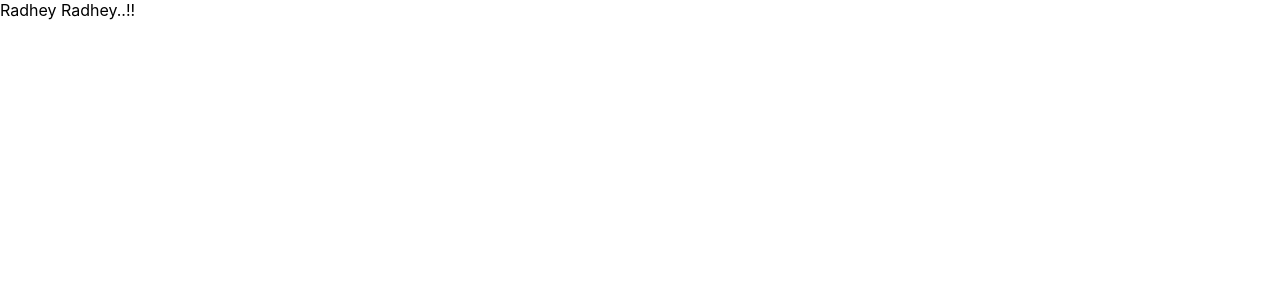
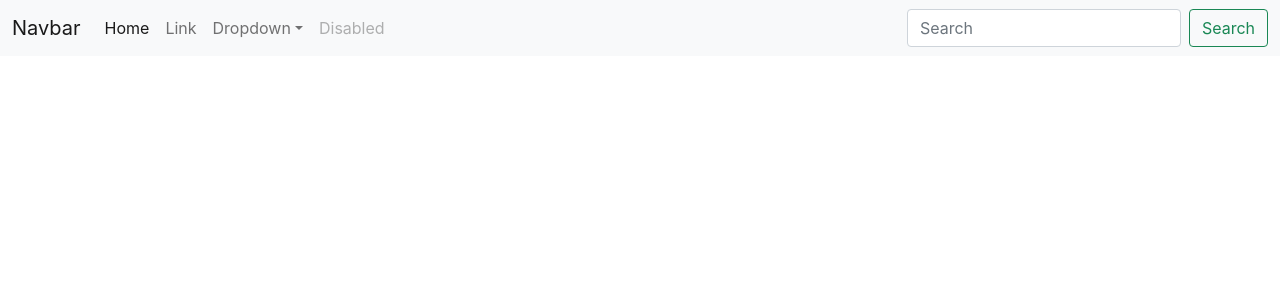
Before and after one commit to SHIVAM1422000/News-Monk, a React (Create React App) app: page / in a window 1280 px wide. Shown: the top 300 px of the page. Built offline with nearby package versions, Linux system fonts and the light colour scheme.

Commit message:
Added Navbar Component

```diff
--- a/public/index.html
+++ b/public/index.html
@@ -9,6 +9,8 @@
       name="description"
       content="Web site created using create-react-app"
     />
+    <!-- CSS only -->
+<link href="https://cdn.jsdelivr.net/npm/bootstrap@5.1.3/dist/css/bootstrap.min.css" rel="stylesheet" integrity="sha384-1BmE4kWBq78iYhFldvKuhfTAU6auU8tT94WrHftjDbrCEXSU1oBoqyl2QvZ6jIW3" crossorigin="anonymous">
     <link rel="apple-touch-icon" href="%PUBLIC_URL%/logo192.png" />
     <!--
       manifest.json provides metadata used when your web app is installed on a
@@ -24,7 +26,7 @@
       work correctly both with client-side routing and a non-root public URL.
       Learn how to configure a non-root public URL by running `npm run build`.
     -->
-    <title>React App</title>
+    <title>News Monk - Get Free News Daily..!!</title>
   </head>
   <body>
     <noscript>You need to enable JavaScript to run this app.</noscript>
@@ -39,5 +41,7 @@
       To begin the development, run `npm start` or `yarn start`.
       To create a production bundle, use `npm run build` or `yarn build`.
     -->
+    <!-- JavaScript Bundle with Popper -->
+<script src="https://cdn.jsdelivr.net/npm/bootstrap@5.1.3/dist/js/bootstrap.bundle.min.js" integrity="sha384-ka7Sk0Gln4gmtz2MlQnikT1wXgYsOg+OMhuP+IlRH9sENBO0LRn5q+8nbTov4+1p" crossorigin="anonymous"></script>
   </body>
 </html>
--- a/src/App.js
+++ b/src/App.js
@@ -3,12 +3,13 @@
 //rcc
 
 import React, { Component } from 'react';
+import Navbar from './components/Navbar';
 
 class App extends Component {
   render() {
     return (
       <div>
-        Radhey Radhey..!!
+        <Navbar/>
       </div>
     );
   }
--- /dev/null
+++ b/src/components/Navbar.js
@@ -0,0 +1,54 @@
+//rcep
+import React, { Component } from 'react';
+import PropTypes from 'prop-types';
+
+export class Navbar extends Component {
+    static propTypes = {
+
+    }
+
+    render() {
+        return (
+            <div>
+                <nav className="navbar navbar-expand-lg navbar-light bg-light">
+  <div className="container-fluid">
+    <a className="navbar-brand" href="#">Navbar</a>
+    <button className="navbar-toggler" type="button" data-bs-toggle="collapse" data-bs-target="#navbarSupportedContent" aria-controls="navbarSupportedContent" aria-expanded="false" aria-label="Toggle navigation">
+      <span className="navbar-toggler-icon"></span>
+    </button>
+    <div className="collapse navbar-collapse" id="navbarSupportedContent">
+      <ul className="navbar-nav me-auto mb-2 mb-lg-0">
+        <li className="nav-item">
+          <a className="nav-link active" aria-current="page" href="#">Home</a>
+        </li>
+        <li className="nav-item">
+          <a className="nav-link" href="#">Link</a>
+        </li>
+        <li className="nav-item dropdown">
+          <a className="nav-link dropdown-toggle" href="#" id="navbarDropdown" role="button" data-bs-toggle="dropdown" aria-expanded="false">
+            Dropdown
+          </a>
+          <ul className="dropdown-menu" aria-labelledby="navbarDropdown">
+            <li><a className="dropdown-item" href="#">Action</a></li>
+            <li><a className="dropdown-item" href="#">Another action</a></li>
+            <li><hr className="dropdown-divider"/></li>
+            <li><a className="dropdown-item" href="#">Something else here</a></li>
+          </ul>
+        </li>
+        <li className="nav-item">
+          <a className="nav-link disabled">Disabled</a>
+        </li>
+      </ul>
+      <form className="d-flex">
+        <input className="form-control me-2" type="search" placeholder="Search" aria-label="Search"/>
+        <button className="btn btn-outline-success" type="submit">Search</button>
+      </form>
+    </div>
+  </div>
+</nav>
+            </div>
+        )
+    }
+}
+
+export default Navbar
```
